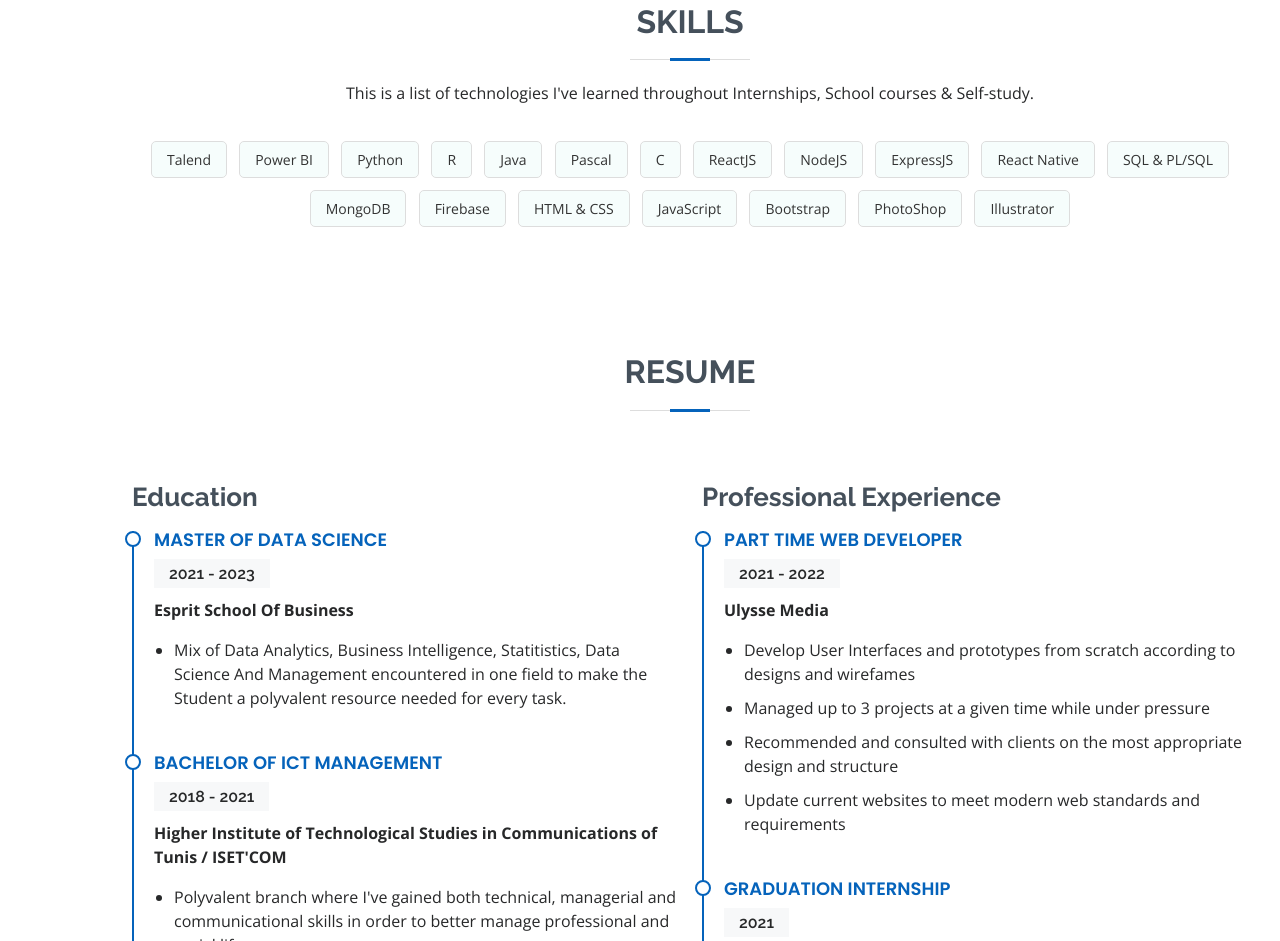
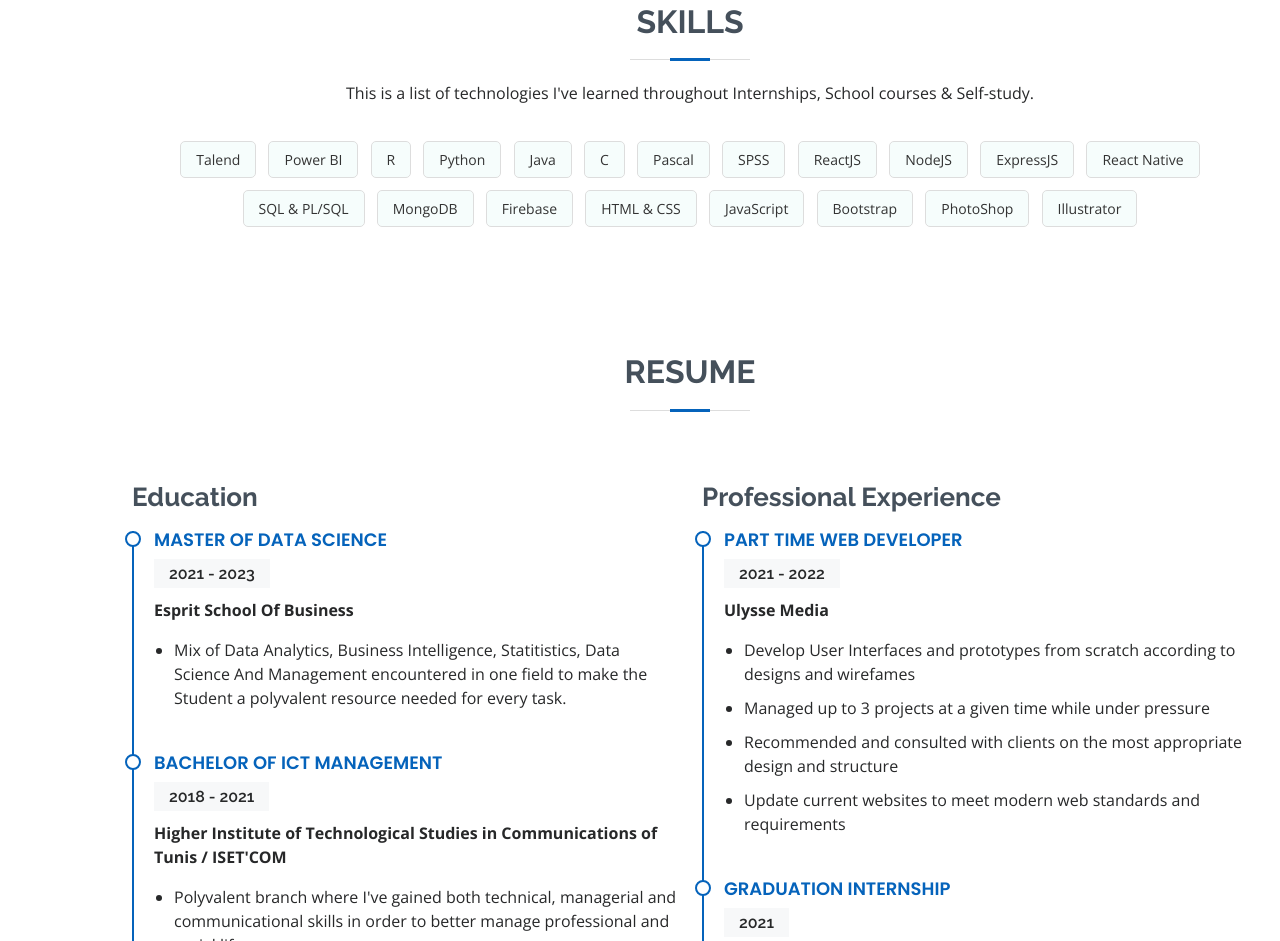
Before and after one commit to Mouadh-Gnichi/-, a plain HTML site: page index.html in a window 1280 px wide. Shown: the part 1495-2436 px from the top of the page. Drawn offline with nearby package versions, Linux system fonts and the light colour scheme.

Commit message:
Master of data science SPSS

```diff
--- a/index.html
+++ b/index.html
@@ -205,11 +205,12 @@
           <div class="text-center">
             <div class="skills-box">Talend</div>
             <div class="skills-box">Power BI</div>
+            <div class="skills-box">R</div>
             <div class="skills-box">Python</div>
-            <div class="skills-box">R</div>
             <div class="skills-box">Java</div>
+            <div class="skills-box">C</div>
             <div class="skills-box">Pascal</div>
-            <div class="skills-box">C</div>
+            <div class="skills-box">SPSS</div>
             <div class="skills-box">ReactJS</div>
             <div class="skills-box">NodeJS</div>
             <div class="skills-box">ExpressJS</div>
```
